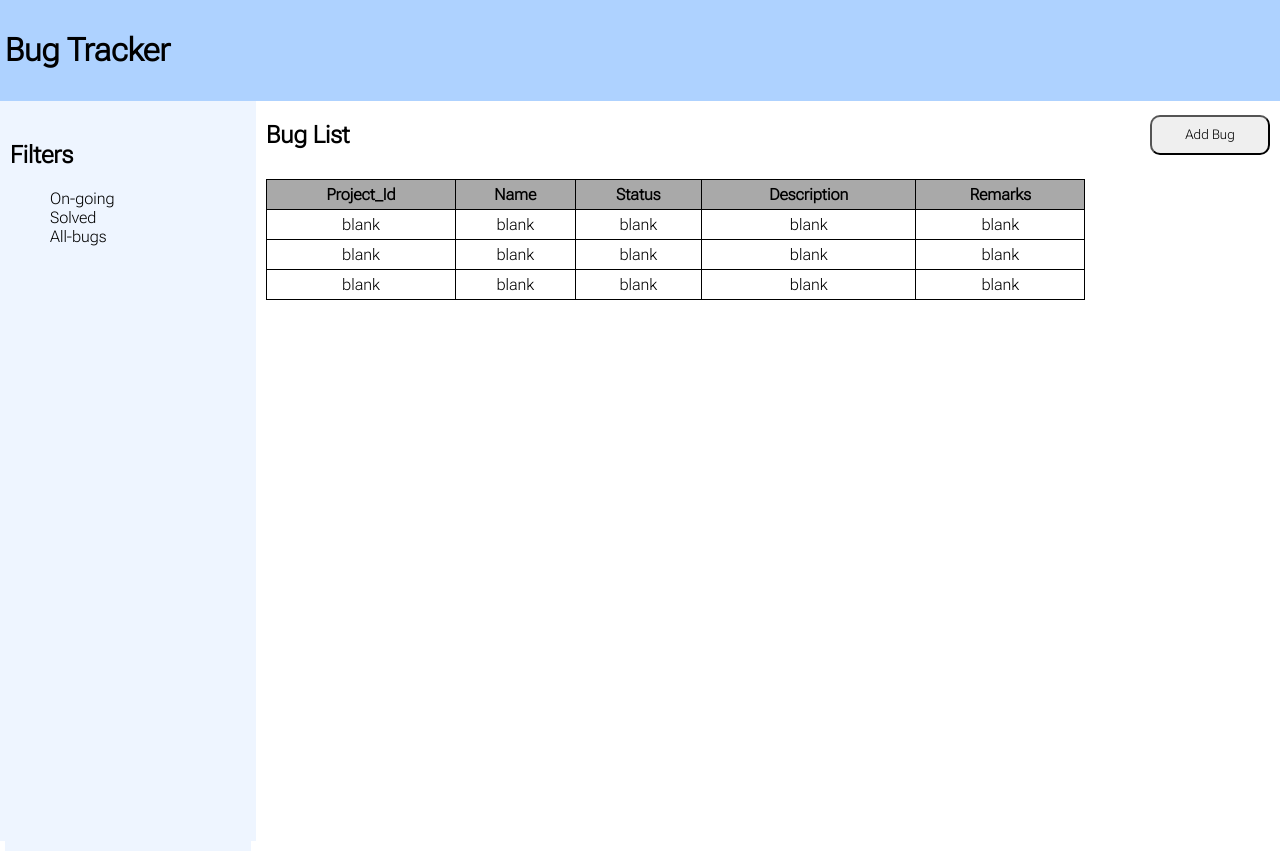
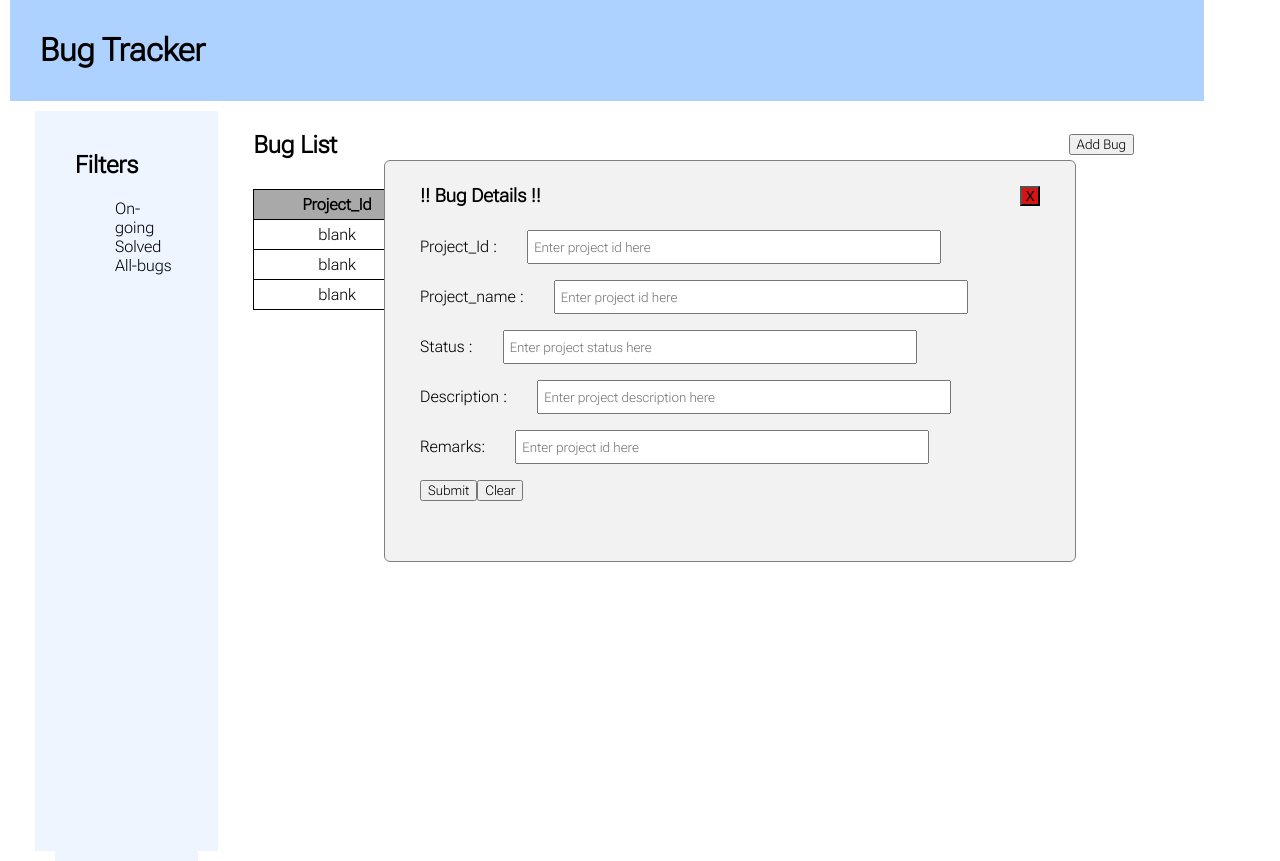
Before and after one commit to UjjwalDhakal7/Bugtracker, a React (Vite) app: page / in a window 1280 px wide. Both pictures are taken after a click on the button "Add Bug". Built offline with nearby package versions, Linux system fonts and the light colour scheme; a web font is replaced by a local one.

Commit message:
Add Bug Reporting Form

```diff
--- a/index.html
+++ b/index.html
@@ -7,7 +7,7 @@
     <link rel="preconnect" href="https://fonts.gstatic.com" crossorigin>
     <link href="https://fonts.googleapis.com/css2?family=El+Messiri:wght@700&family=Nabla&family=Roboto+Flex:opsz,wght@8..144,200&display=swap" rel="stylesheet">
     <meta name="viewport" content="width=device-width, initial-scale=1.0" />
-    <title>Vite + React</title>
+    <title>BugTracer</title>
   </head>
   <body>
     <div id="root"></div>
--- a/src/views/BugList/index.jsx
+++ b/src/views/BugList/index.jsx
@@ -2,6 +2,8 @@ import react from 'react'
 import Navbar from '../Navbar';
 import Sidebar from '../Sidebar';
 import './style.css';
+import AddBtn from '../Button';
+import PopupForm from '../Forms/AddBug';
 
 function BugList() {
   return (
@@ -12,7 +14,8 @@ function BugList() {
           <div className="buglist">
             <div className="buglist-top">
               <h2>Bug List</h2>
-              <button className='addbtn'>Add Bug</button>
+              {/* <div><AddBtn /></div> */}
+              <div><PopupForm /></div>
             </div>
             <table className='table-main'>
               <tr>
--- a/src/views/BugList/style.css
+++ b/src/views/BugList/style.css
@@ -3,16 +3,18 @@
 }
 
 .main{
-    width: 100%;
     display: flex;
     flex-direction: column;
+    padding: 0 10px;
 
 
 
     .body-wrap {
-        width: 100%;
+        width: 90%;
         display: flex;
         flex-direction: row;
+        padding: 10px 25px;
+
 
         .sidebar {
             flex-grow: 1;
@@ -21,6 +23,7 @@
         .buglist {
             flex-basis: 80%;
             background-color:#FFFFFF;
+            padding: 0 25px;
 
 
             .buglist-top {
@@ -29,11 +32,7 @@
                 padding: 0 10px;
                 align-items: center;
 
-                .addbtn {
-                    width: 120px;
-                    height: 40px;
-                    border-radius: 10px;
-                }
+
             }
 
 
--- /dev/null
+++ b/src/views/Button/index.jsx
@@ -0,0 +1,13 @@
+import react from 'react'
+import './style.css'
+// import AddBug from '../Forms/AddBug';
+import PopupForm from '../Forms/AddBug';
+
+function AddBtn() {
+  return (
+    <>
+    <button className='addbtn' onClick={PopupForm}>Add Bug</button>
+    </>
+  )
+}
+export default AddBtn;
--- /dev/null
+++ b/src/views/Button/style.css
@@ -0,0 +1,9 @@
+.addbtn {
+
+}
+
+.addbtn {
+    width: 120px;
+    height: 40px;
+    border-radius: 10px;
+  }
--- /dev/null
+++ b/src/views/Forms/AddBug/index.jsx
@@ -0,0 +1,57 @@
+import React from "react";
+import { useState } from 'react';
+import './style.css'
+
+function PopupForm (){
+  const [showForm, setShowForm] = useState(false);
+
+  const toggleForm = () => {
+    setShowForm(!showForm);
+  };
+
+  const handleSubmit = (event) => {
+    event.preventDefault();
+    setShowForm(false);
+  };
+
+  return (
+    <div>
+      <button onClick={toggleForm}>Add Bug</button>
+      {showForm && (
+        <div className="popup">
+            <div className="top-row">
+                    <h3>!! Bug Details !!</h3>
+                    <button className="btn-close" onClick={toggleForm}>X</button>
+            </div>
+            <form className="add-bug-form" onSubmit={handleSubmit}>
+                <label for ="Project_Id">Project_Id :
+                    <input type="text" id="input" name="project_Id" placeholder="Enter project id here"/>
+                </label>
+                <label for ="Project_name">Project_name :
+                    <input type="text" id="input" name="project_Id" placeholder="Enter project id here"/>
+                </label>
+                <label for ="Status">Status :
+                    <input type="text" id="input" name="status" placeholder="Enter project status here"/>
+                </label>
+                <label for ="Description">Description :
+                    <input type="text" id="input" name="description" placeholder="Enter project description here"/>
+                </label>
+                <label for ="Remarks">Remarks:
+                    <input type="text" id="input" name="Project_Id" placeholder="Enter project id here"/>
+                </label>
+                <div className="bottom-btn">
+                <label for ="Submit">
+                    <input type="button" name="submit" value="Submit"/>
+                </label>
+                <label for ="Clear">
+                    <input type="button" name="clear" value="Clear"/>
+                </label>
+                </div>
+            </form>
+        </div>
+      )}
+    </div>
+  );
+};
+
+export default PopupForm;
--- /dev/null
+++ b/src/views/Forms/AddBug/style.css
@@ -0,0 +1,44 @@
+.popup {
+        position: fixed;
+        top: 20%;
+        left: 30%;
+        height: 50%;
+        width:50%;
+        z-index: 1;
+        background-color: #f2f2f2;
+        border: 0.5px solid gray;
+        border-radius: 6px ;
+        padding: 0 25px;
+      }
+
+.add-bug-form {
+padding: 0px 10px;
+display: flex;
+flex-direction: column;
+gap: 1rem;
+
+#input{
+    width: 400px;
+    height: 20px;
+    margin-left: 30px;
+    padding: 5px;
+}
+
+}
+
+.top-row {
+    padding: 5px 10px;
+    display: flex;
+    align-items: center;
+    justify-content: space-between;
+
+    .btn-close {
+        background-color: #D71313;
+        font-weight: bold;
+        width: 20px;
+        height: 20px;
+        display: flex;
+        justify-content: center;
+        align-content: center;
+    }
+}
--- a/src/views/Navbar/style.css
+++ b/src/views/Navbar/style.css
@@ -1,4 +1,5 @@
 .topic{
     background-color: #AED2FF;
-    padding: 10px 5px;
-}y
+    padding: 10px 30px;
+    width: 90%;
+}
--- a/src/views/Sidebar/style.css
+++ b/src/views/Sidebar/style.css
@@ -1,6 +1,6 @@
 .sidebar {
     /* width: 20%; */
-    padding: 10px 5px;
+    padding: 10px 20px;
     height: 90vh;
     background-color: #EEF5FF;
 }
```
